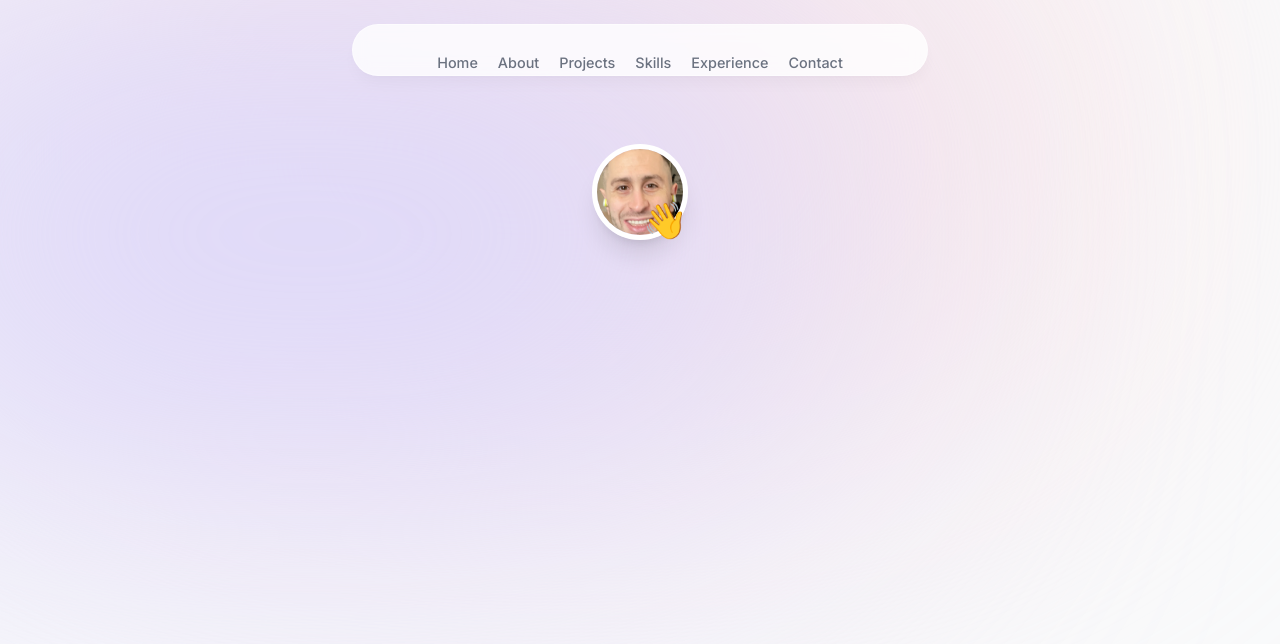
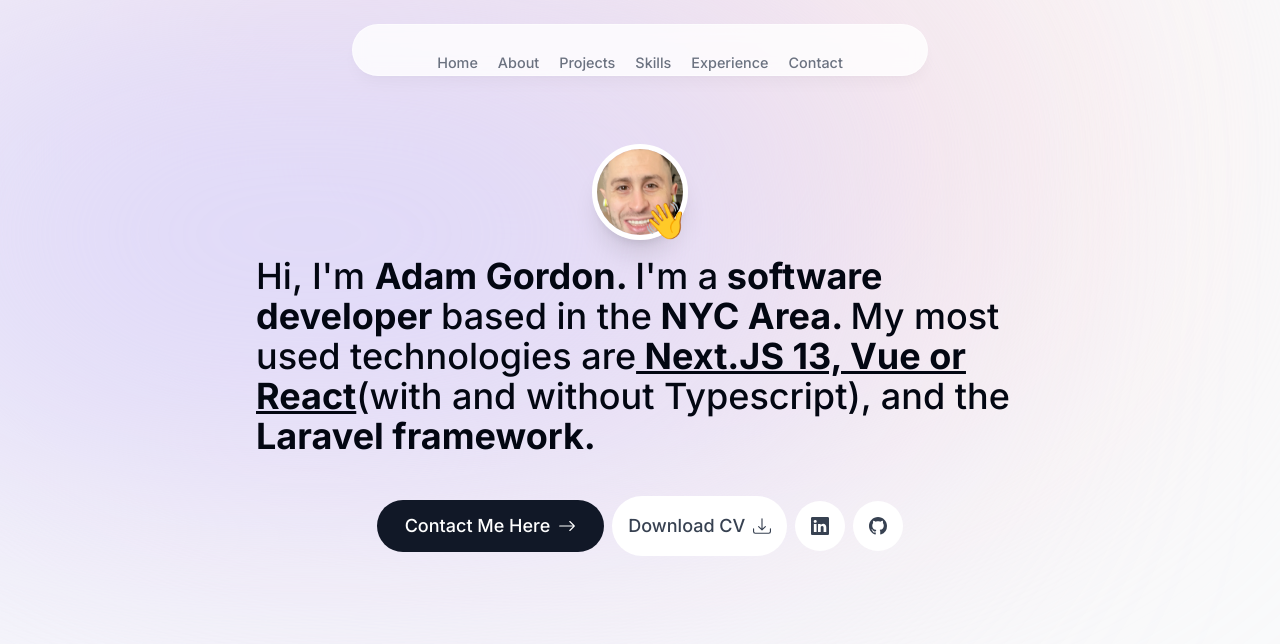
Before and after one commit to agordon123/next13-bio, a Next.js app: page / in a window 1280 px wide. Shown: the top 644 px of the page. Built offline with nearby package versions, Linux system fonts and the light colour scheme.

Commit message:
Intro Section Updated

```diff
--- a/components/Intro.tsx
+++ b/components/Intro.tsx
@@ -1,12 +1,15 @@
-'use client';
+"use client";
 
-import Image from 'next/image';
-import { motion } from 'framer-motion';
+import Image from "next/image";
+import { motion } from "framer-motion";
 import "../public/portrait.png";
+import Link from "next/link";
+import { BsArrowRight,BsGithub,BsLinkedin } from "react-icons/bs";
+import { BsDownload } from "react-icons/bs";
 
 export default function Intro() {
   return (
-    <section>
+    <section className="mb-28 max-w-[50rem]">
       <div className="flex items-center justify-center">
         <div className="relative">
           <motion.div
@@ -38,11 +41,46 @@
               duration: 0.7,
             }}
           >
-
             👋
           </motion.span>
         </div>
       </div>
+      <motion.p
+        className="mb-10 mt-4 px-4 text-2xl font-medium !leadimg-[1.5] sm:text-4xl"
+        initial={{ opacity: 0, y: 100 }}
+        animate={{ opacity: 1, y: 0 }}
+      >
+        Hi, I&apos;m <span className="font-bold"> Adam Gordon. </span>I&apos;m a
+        <span className="font-bold"> software developer </span>based in the
+        <span className="font-bold"> NYC Area. </span>
+        My most used technologies are
+        <span className="font-bold underline"> Next.JS 13, Vue or React</span>
+        (with and without Typescript), and the
+        <span className="font-bold"> Laravel framework.</span>
+      </motion.p>
+      <motion.div
+        className="flex flex-col sm:flex-row items-center justify-center  gap-2 px-4 text-lg font-medium"
+        initial={{ opacity: 0, y: 100 }}
+        animate={{ opacity: 1, y: 0 }}
+        transition={{ delay: 0.1 }}
+      >
+        <Link
+          href="#contact"
+          className="bg-gray-900 text-white px-7 py-3 flex items-center gap-2 rounded-full"
+        >
+          Contact Me Here
+          <BsArrowRight />
+        </Link>
+        <a className="bg-white p-4 text-gray-700 flex items-center gap-2 rounded-full">
+          Download CV <BsDownload />
+        </a>
+        <a className="bg-white p-4 text-gray-700 flex items-center gap-2 rounded-full">
+          <BsLinkedin />
+        </a>
+        <a className="bg-white p-4 text-gray-700 flex items-center gap-2 rounded-full">
+          <BsGithub />
+        </a>
+      </motion.div>
     </section>
   );
 }
```
